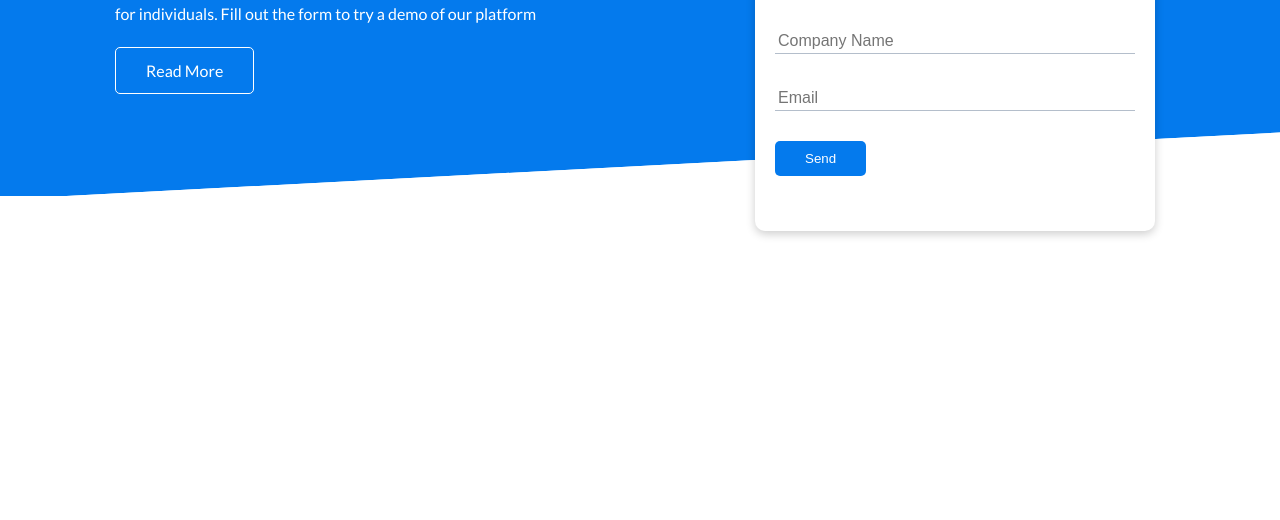
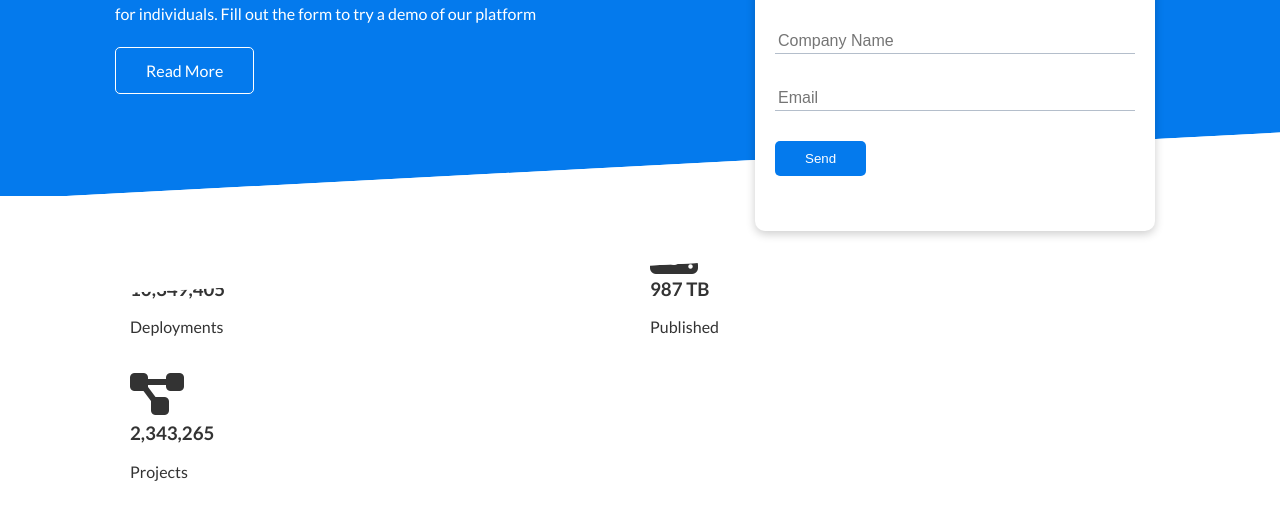
Before and after one commit to MarsilPop/fake-cloud-hosting-service, a plain HTML site: page index.html in a window 1280 px wide. Shown: the part 274-794 px from the top of the page. Drawn offline with Linux system fonts and the light colour scheme.

Commit message:
Stats Section

```diff
--- a/index.html
+++ b/index.html
@@ -71,5 +71,32 @@
                 </div>
             </div>
         </section>
+
+        <section class="stats">
+            <div class="container">
+                <h3 class="stats-heading text-center my-1">
+                    Welcome to the best platform for building applications of
+                    all types with modern arhitecture and scaling
+                </h3>
+
+                <div class="grid grid-3 text-center my-4">
+                    <div>
+                        <i class="fas fa-server fa-3x"></i>
+                        <h3>10,349,405</h3>
+                        <p class="text-secondary">Deployments</p>
+                    </div>
+                    <div>
+                        <i class="fas fa-upload fa-3x"></i>
+                        <h3>987 TB</h3>
+                        <p class="text-secondary">Published</p>
+                    </div>
+                    <div>
+                        <i class="fas fa-project-diagram fa-3x"></i>
+                        <h3>2,343,265</h3>
+                        <p class="text-secondary">Projects</p>
+                    </div>
+                </div>
+            </div>
+        </section>
     </body>
 </html>
```
